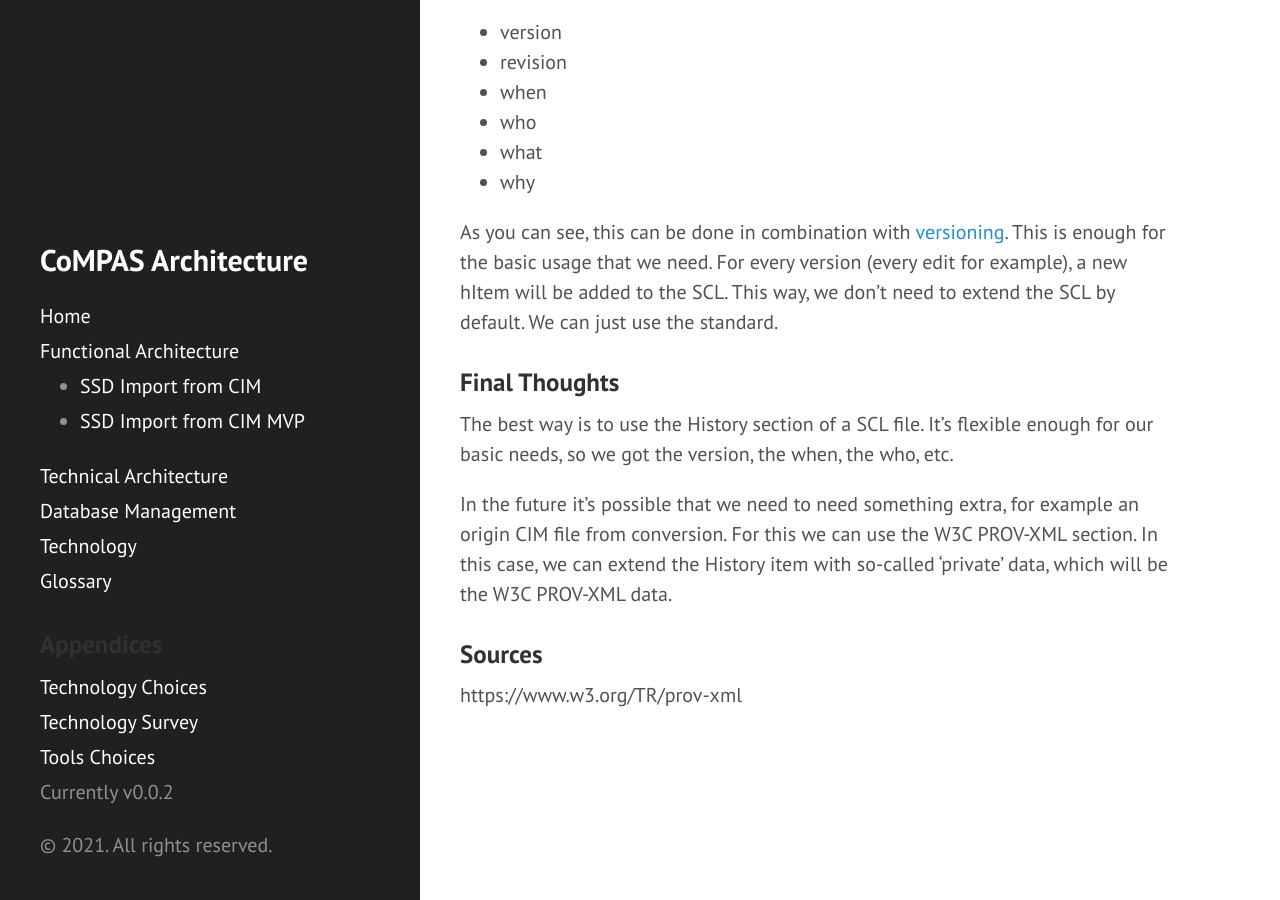
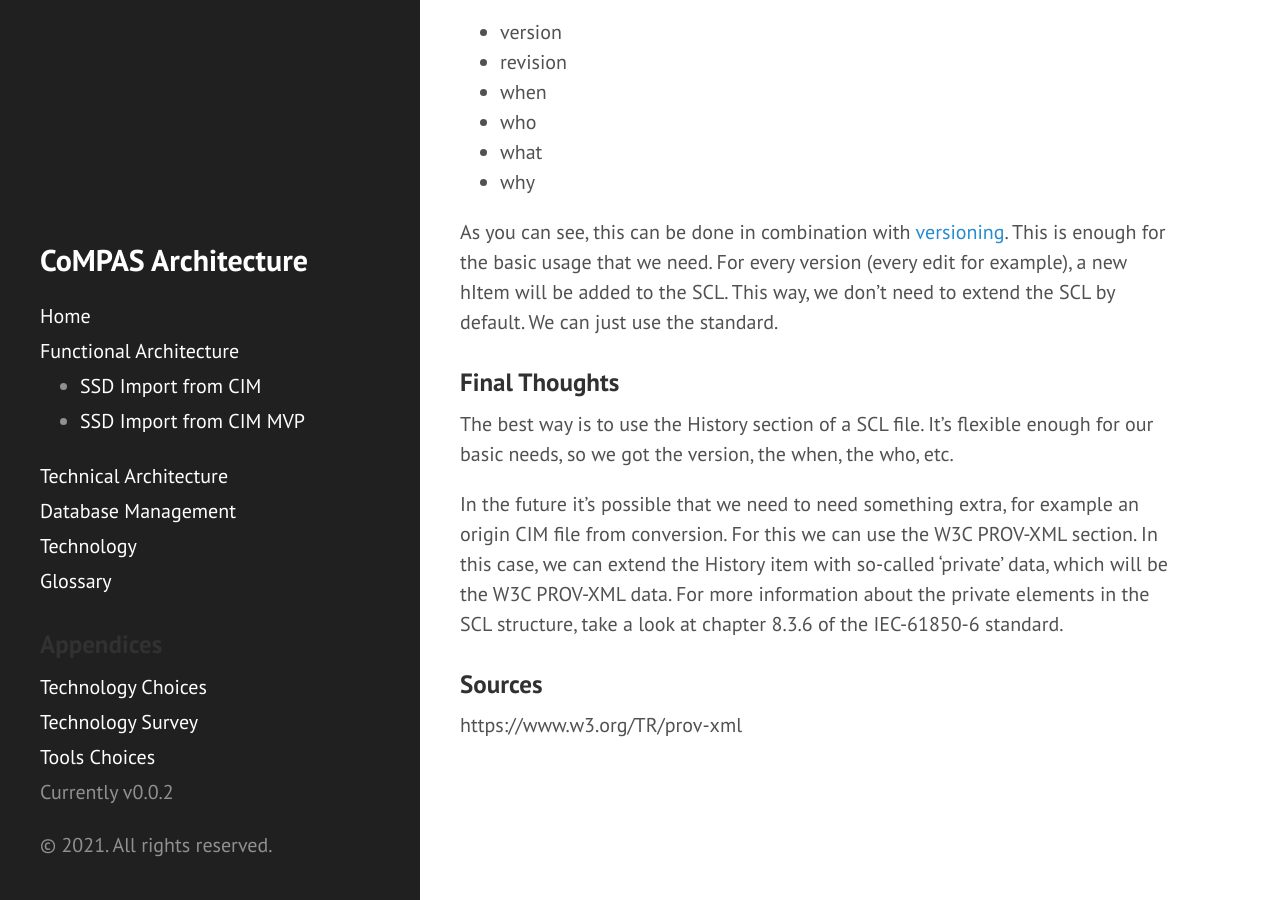
Before and after one commit to com-pas/compas-architecture, a Jekyll site: the page built from DATABASE_MANAGEMENT.md, in a window 1280 px wide and 900 px high, scrolled down 6012 px. Built offline with Jekyll 4.4.1, drawn with Linux system fonts in a browser that asks for light colours; our own code applies the rules of GitHub Pages for plain Markdown files.

Commit message:
Added reference to IEC-61850-6 private elements
Signed-off-by: Rob Tjalma <rob@tjalma.com>

```diff
--- a/DATABASE_MANAGEMENT.md
+++ b/DATABASE_MANAGEMENT.md
@@ -151,6 +151,7 @@ It's flexible enough for our basic needs, so we got the version, the when, the w
 In the future it's possible that we need to need something extra, for example an origin CIM file from conversion.
 For this we can use the W3C PROV-XML section.
 In this case, we can extend the History item with so-called 'private' data, which will be the W3C PROV-XML data.
+For more information about the private elements in the SCL structure, take a look at chapter 8.3.6 of the IEC-61850-6 standard.
 
 ### Sources
 https://www.w3.org/TR/prov-xml
```
